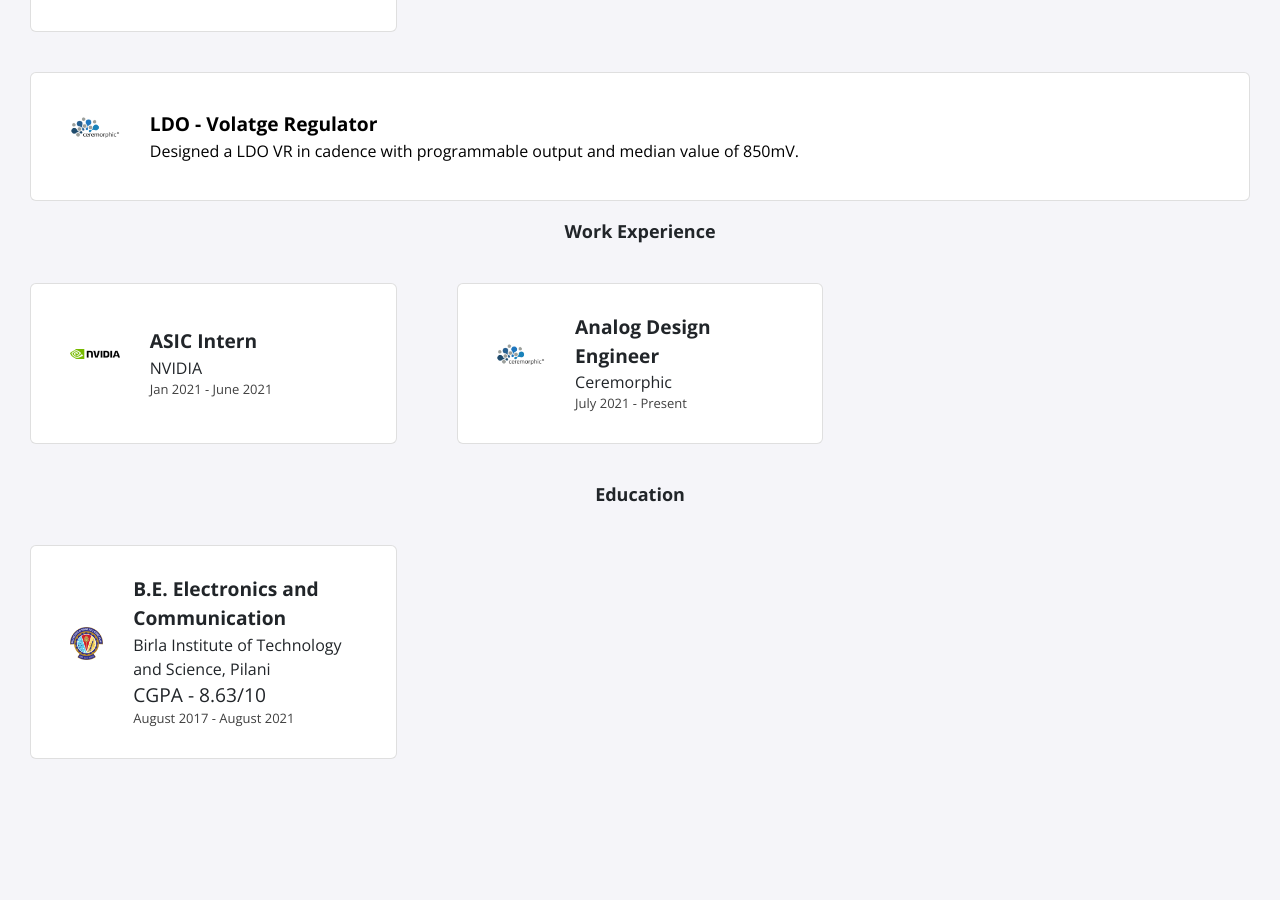
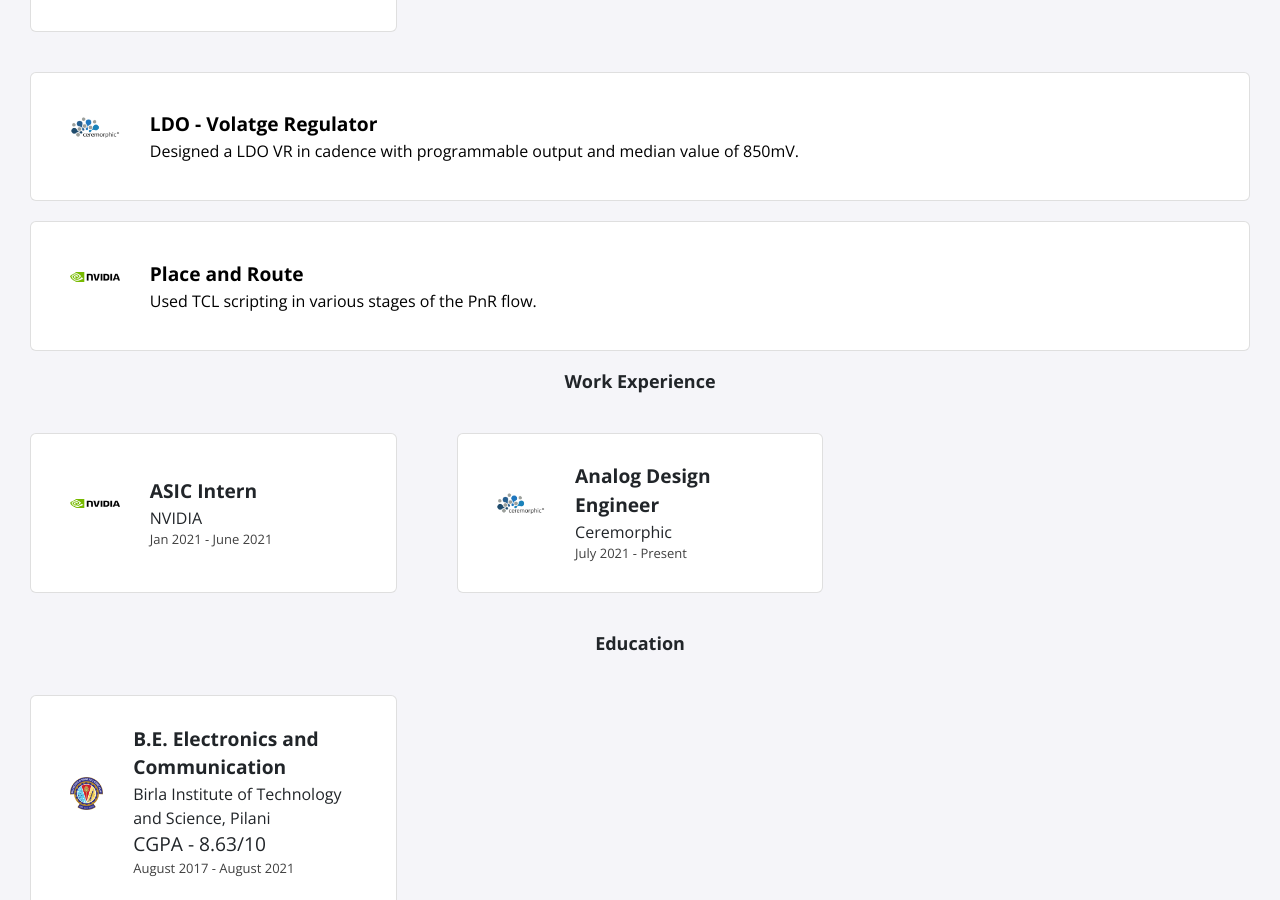
Before and after one commit to harshrawat17/template3, a Jekyll site: the page built from index.html, in a window 1280 px wide and 900 px high, scrolled down 709 px. Built offline with Jekyll 4.4.1, drawn with Linux system fonts in a browser that asks for light colours; nearby versions of some CDN libraries; before the commit the page ends 1538 px from its top, so only the background shows below that.

Commit message:
Update projects.yml

```diff
--- a/_data/projects.yml
+++ b/_data/projects.yml
@@ -7,3 +7,8 @@
   event: Designed a LDO VR in cadence with programmable output and median value of 850mV.
   page-name: LDO
   logo: ceremorphic.png
+
+- title: Place and Route
+  event: Used TCL scripting in various stages of the PnR flow.
+  page-name: TCL
+  logo: NVIDIA.png
```
